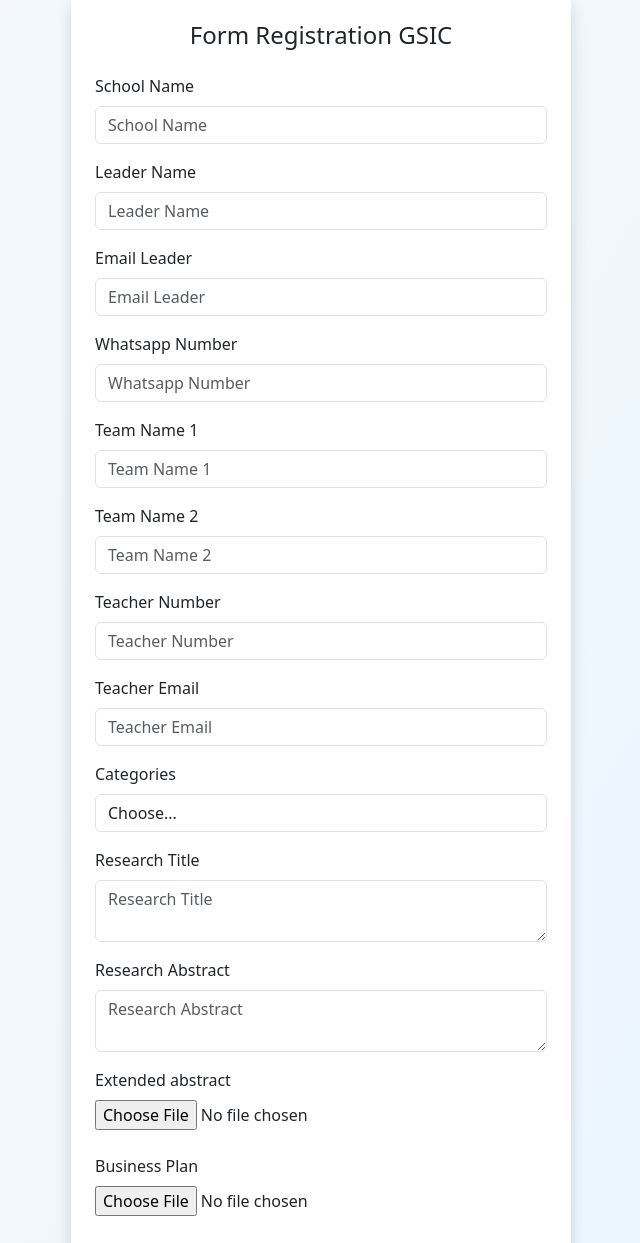
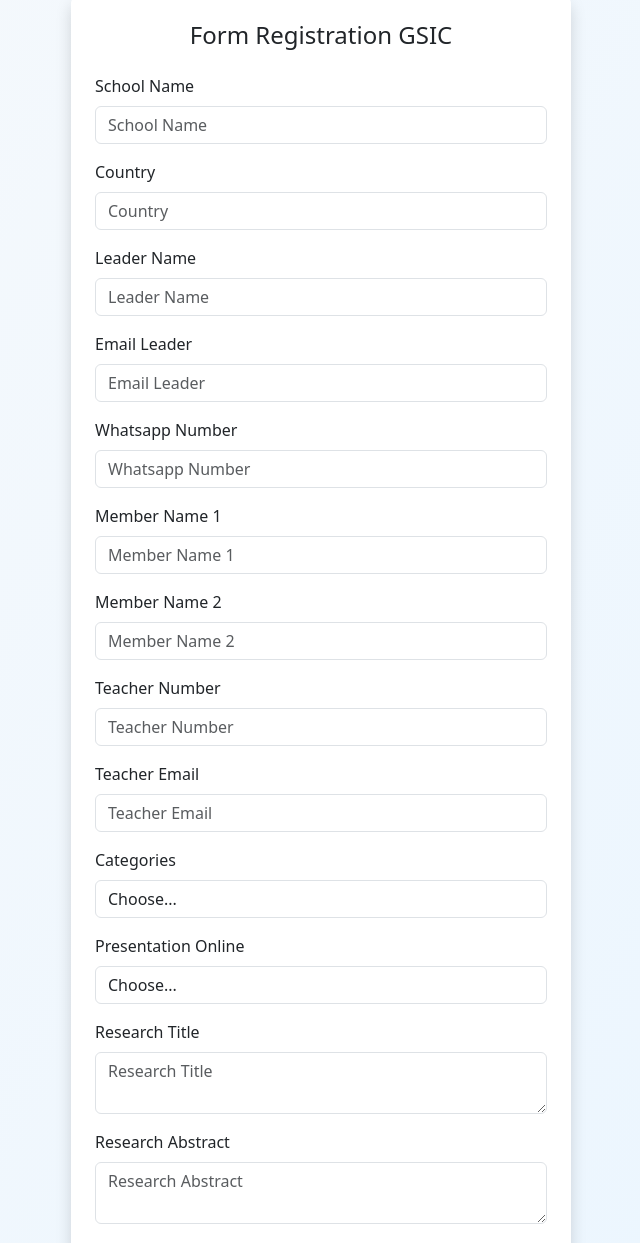
Before and after one commit to redheet/form-citainovasi, a plain HTML site: page index.html in a window 1280 px wide. Shown: the part 101-1344 px from the top of the page, without its empty margins (319-959 px from the left). Drawn offline with nearby package versions, Linux system fonts and the light colour scheme; some packages are replaced by stand-ins of ours; a script that the page names is missing.

Commit message:
revision 1.1 :bug:

```diff
--- a/index.html
+++ b/index.html
@@ -76,6 +76,17 @@
             />
           </div>
           <div class="form-group">
+            <label for="country">Country</label>
+            <input
+              class="form-control"
+              type="text"
+              name="country"
+              id="country"
+              placeholder="Country"
+              required
+            />
+          </div>
+          <div class="form-group">
             <label for="leader_name">Leader Name</label>
             <input
               class="form-control"
@@ -109,24 +120,24 @@
             />
           </div>
           <div class="form-group">
-            <label for="team_name_1">Team Name 1</label>
+            <label for="team_name_1">Member Name 1</label>
             <input
               class="form-control"
               type="text"
               name="team_1"
               id="team_1"
-              placeholder="Team Name 1"
+              placeholder="Member Name 1"
               required
             />
           </div>
           <div class="form-group">
-            <label for="team_name_2">Team Name 2</label>
+            <label for="team_name_2">Member Name 2</label>
             <input
               class="form-control"
               type="text"
               name="team_2"
               id="team_2"
-              placeholder="Team Name 2"
+              placeholder="Member Name 2"
               required
             />
           </div>
@@ -152,7 +163,6 @@
               required
             />
           </div>
-
           <div class="form-group">
             <label for="loc">Categories</label>
             <select
@@ -163,14 +173,27 @@
             >
               <option value="" disabled selected hidden>Choose...</option>
               <option value="environmental">Environmental</option>
-              <option value="renewableenergy">Renewable Energy</option>
-              <option value="wastemanagement">Waste Management</option>
-              <option value="sustainableagriculture">
+              <option value="renewable energy">Renewable Energy</option>
+              <option value="waste management">Waste Management</option>
+              <option value="sustainable agriculture">
                 Sustainable Agriculture
               </option>
-              <option value="convenientdesignfordailylife">
+              <option value="convenient design for daily life">
                 Convenient Design for Daily Life
               </option>
+            </select>
+          </div>
+          <div class="form-group">
+            <label for="loc">Presentation Online</label>
+            <select
+              class="form-control"
+              name="presentation_online"
+              id="presentation_online"
+              required
+            >
+              <option value="" disabled selected hidden>Choose...</option>
+              <option value="Round 1">Round 1</option>
+              <option value="Round 2">Round 2</option>
             </select>
           </div>
           <div class="form-group">
```
